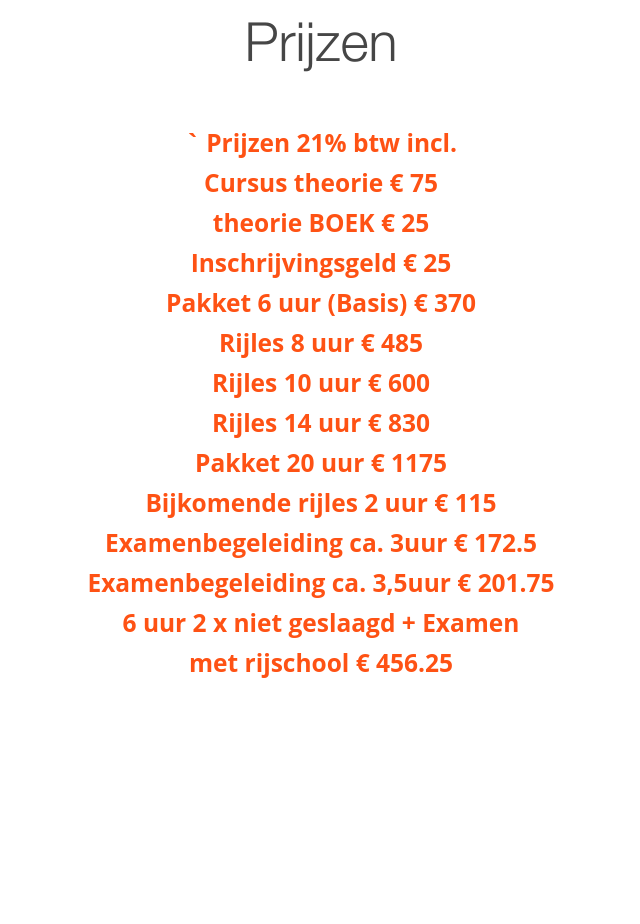
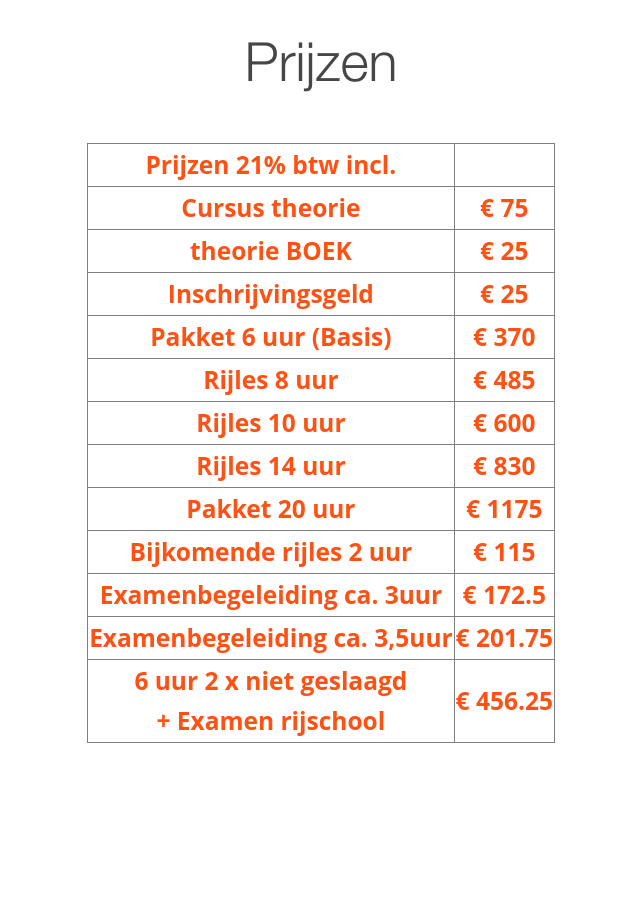
Before and after one commit to ProjectA7/Home, a plain HTML site: page WEB/index.html in a window 1280 px wide. Shown: the part 1560-2484 px from the top of the page, without its empty margins (319-959 px from the left). Drawn offline with Linux system fonts and the light colour scheme; a script that the page names is missing.

Commit message:
Create index.html

```diff
--- a/WEB/index.html
+++ b/WEB/index.html
@@ -121,28 +121,28 @@
 </div>
 
 <!-- Prijzen ======================================== -->
-<div id="blogSection" style="background-color: white; text-align: center">
+<<div id="blogSection" style="background-color: white; text-align: center">
 <div class="container">
 
     <h1 class="cntr">Prijzen</h1>
 			<p><h3>
-				`	Prijzen 21% btw incl.
-				</br> Cursus theorie € 75
-				</br> theorie BOEK € 25
-				</br> Inschrijvingsgeld € 25
-				</br> Pakket 6 uur (Basis) € 370
-				</br> Rijles 8 uur € 485
-				</br> Rijles 10 uur € 600
-				</br> Rijles 14 uur € 830
-				</br> Pakket 20 uur € 1175
-				</br> Bijkomende rijles 2 uur € 115
-				</br> Examenbegeleiding ca. 3uur € 172.5
-				</br> Examenbegeleiding ca. 3,5uur € 201.75
-				</br> 6 uur 2 x niet geslaagd + Examen
-				</br> met rijschool € 456.25 </h3></p>
-				</br>
-				</br>
-			</br>
+				<table border="1" align="center">
+				<th>Prijzen 21% btw incl.</th><th></th>
+				<tr><td> Cursus theorie</td><td>€ 75</td></tr>
+				<tr><td>theorie BOEK </td><td>€ 25</td></tr>
+				<tr><td>Inschrijvingsgeld</td><td>€ 25</td></tr>
+				<tr><td>Pakket 6 uur (Basis)</td><td>€ 370</td></tr>
+				<tr><td>Rijles 8 uur</td><td> € 485</td></tr>
+				<tr><td>Rijles 10 uur</td><td>€ 600</td></tr>
+				<tr><td> Rijles 14 uur</td><td>€ 830</td></tr>
+				<tr><td> Pakket 20 uur</td><td>€ 1175</td></tr>
+				<tr><td> Bijkomende rijles 2 uur</td><td>€ 115</td></tr>
+				<tr><td> Examenbegeleiding ca. 3uur</td><td>€ 172.5</td></tr>
+				<tr><td> Examenbegeleiding ca. 3,5uur</td><td>€ 201.75</td></tr>
+				<tr><td> 6 uur 2 x niet geslaagd</br> + Examen
+				 rijschool</td><td>€ 456.25 </td></tr>
+				</table>
+			</h3></p>
 </div>
 </div>
 <!-- ========================= -->
@@ -203,8 +203,8 @@
 					3500 Hasselt<br>
 					tel: 0487 34 34 12<br>
 					Fax: 109876543212<br>
-					Email: <a href="mailto:info@tulipllc.com">infolimburgeautorijschool@gmail.com</a><br>
-					website: <a href="http://www.tulipllc.com">www.limburgseautorijschool.com</a>
+					Email: <a href="mailto:infolimburgeautorijschool@gmail.com">infolimburgeautorijschool@gmail.com</a><br>
+					website: <a href="www.limburgseautorijschool.com">www.limburgseautorijschool.com</a>
 
 				</p>
 			</div>
```
